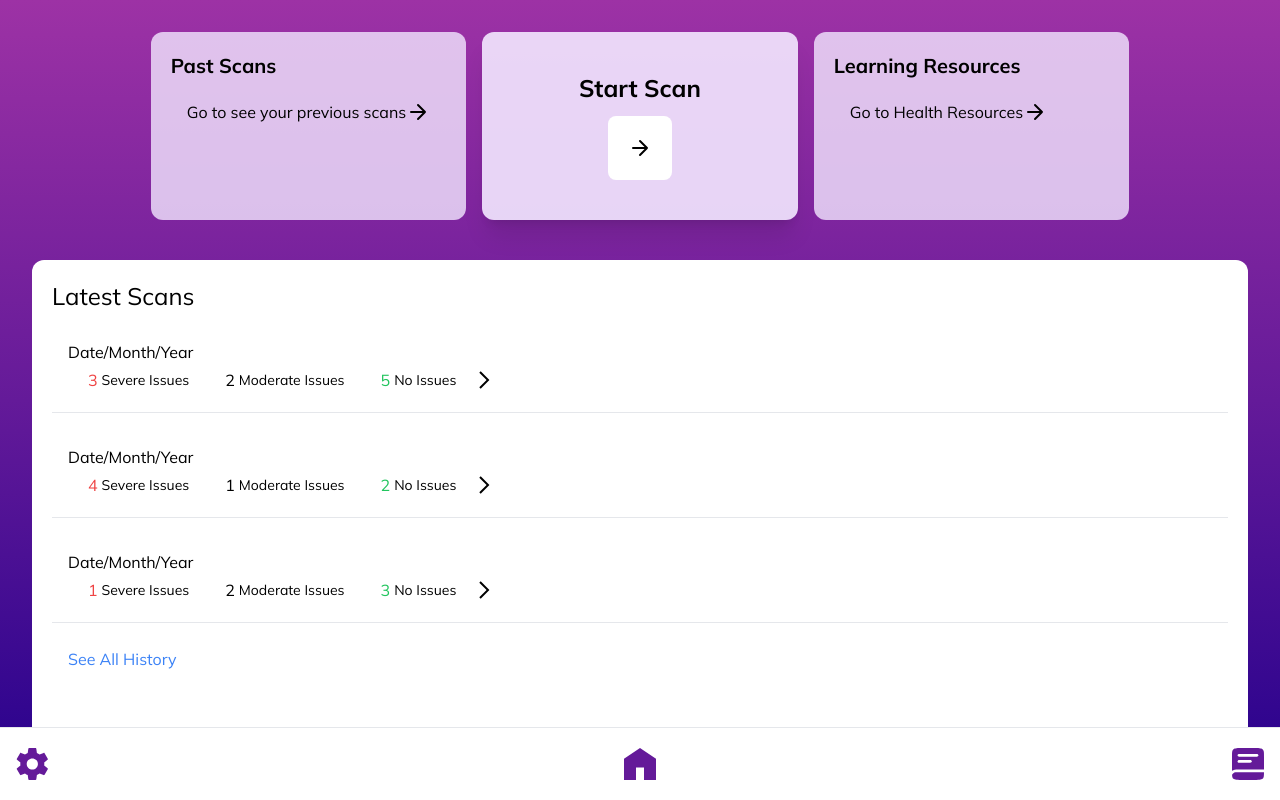
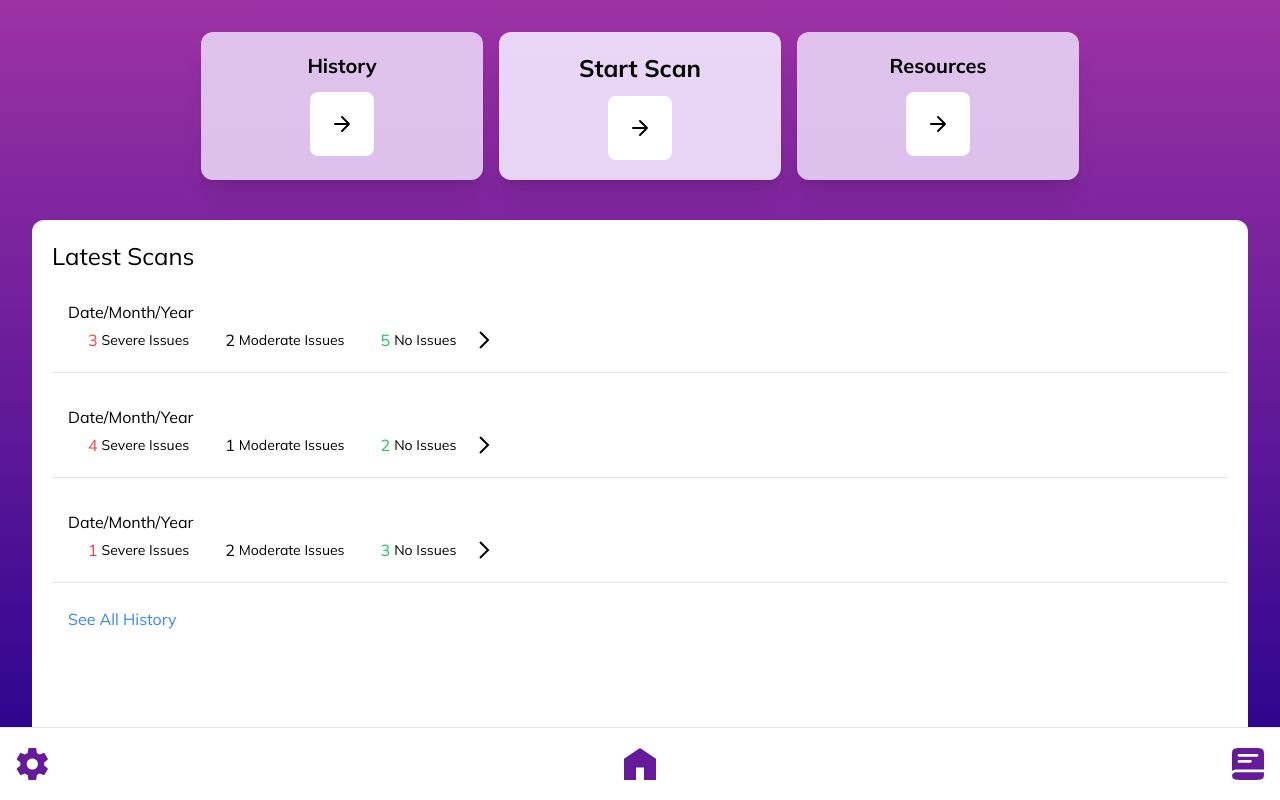
Before and after one commit to WhiteStoneDental/whitestone_IDSP, a Next.js app: page /home in a window 1280 px wide. Built offline with nearby package versions, Linux system fonts and the light colour scheme.

Commit message:
buttons edited

```diff
--- a/src/app/home/page.tsx
+++ b/src/app/home/page.tsx
@@ -20,24 +20,29 @@ export default function HomePage() {
 
   const [loading, setLoading] = useState(true);
 
-
-
-
   const isLoggedIn = true;
 
   return (
-    <div className="flex flex-col items-center p-8  h-screen relative" style={{ backgroundImage: "var(--homepage-gradient, gradient-from-24008C via-9D32A5 to-641A99)" }}>
-     {/* <LoginButton/> */}
+    <div
+      className="flex flex-col items-center p-8  h-screen relative"
+      style={{
+        backgroundImage:
+          "var(--homepage-gradient, gradient-from-24008C via-9D32A5 to-641A99)",
+      }}
+    >
+      {/* <LoginButton/> */}
 
       <div className="grid grid-cols-1 md:grid-cols-2 lg:grid-cols-3 gap-4">
-        <div className="bg-purple-100 bg-opacity-80 p-5 rounded-xl overflow-hidden">
+        <div className="bg-purple-100 bg-opacity-80 pl-20 pr-20 p-5 rounded-xl text-center shadow-xl">
           <h3 className="text-black font-bold text-xl mb-3 dark:text-black cursor-pointer">
-            Past Scans
+            History
           </h3>
-          <PastScan />
+          <div className="mx-auto flex items-center justify-center">
+            <PastScan />
+          </div>
         </div>
 
-        <div className="bg-purple-100 bg-opacity-90 p-10 rounded-xl text-center shadow-xl">
+        <div className="bg-purple-100 bg-opacity-90 pl-20 pr-20 p-5 rounded-xl text-center shadow-xl">
           <h3 className="text-black font-bold text-2xl mb-3 dark:text-black cursor-pointer">
             Start Scan
           </h3>
@@ -46,11 +51,13 @@ export default function HomePage() {
           </div>
         </div>
 
-        <div className="bg-purple-100 bg-opacity-80 p-5 rounded-xl overflow-hidden">
+        <div className="bg-purple-100 bg-opacity-80 pl-20 pr-20 p-5 rounded-xl text-center shadow-xl">
           <h3 className="text-black font-bold text-xl mb-3 dark:text-black cursor-pointer">
-            Learning Resources
+            Resources
           </h3>
-          <ResourceButton />
+          <div className="mx-auto flex items-center justify-center">
+            <ResourceButton />
+          </div>
         </div>
       </div>
 
@@ -72,7 +79,6 @@ export default function HomePage() {
               {/* Add more scan results as needed */}
               <HistoryButton />
             </div>
-
           ) : (
             // not logged in
             <div>
--- a/src/components/HealthResourceButton.tsx
+++ b/src/components/HealthResourceButton.tsx
@@ -5,10 +5,11 @@ import Link from "next/link";
 export default function ResourceButton() {
   return (
     <Link href="/resources">
-    <BaseButton className="flex justify-between items-center text-black">
-      Go to Health Resources
-      <ArrowIcon />
-    </BaseButton>
+      <BaseButton className="bg-white w-16 h-16 flex items-center justify-center">
+        <div className="flex items-center justify-center">
+          <ArrowIcon />
+        </div>
+      </BaseButton>
     </Link>
   );
 }
--- a/src/components/PastScanButton.tsx
+++ b/src/components/PastScanButton.tsx
@@ -1,11 +1,15 @@
 import { BaseButton } from "./BaseButton";
 import ArrowIcon from "./ArrowIcon";
+import Link from "next/link";
 
 export default function PastScan() {
   return (
-    <BaseButton className="flex justify-between items-center text-black">
-      Go to see your previous scans
-      <ArrowIcon />
-    </BaseButton>
+    <Link href="/history">
+      <BaseButton className="bg-white w-16 h-16 flex items-center justify-center">
+        <div className="flex items-center justify-center">
+          <ArrowIcon />
+        </div>
+      </BaseButton>
+    </Link>
   );
 }
```
